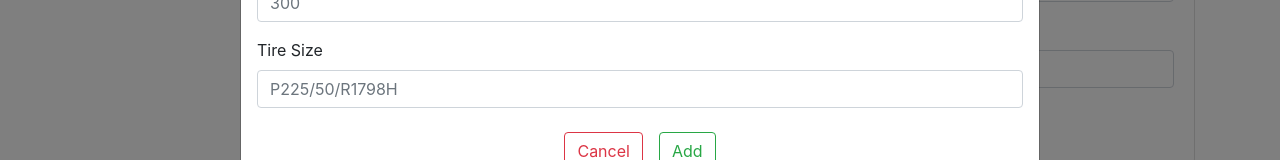
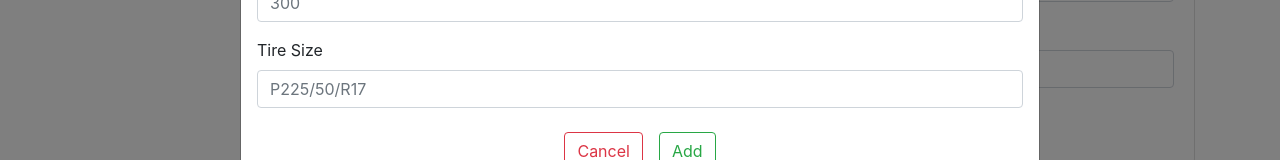
Before and after one commit to sdevalapurkar/smart-brake-monitor, a Next.js app: page /account in a window 1280 px wide. Both pictures are taken after a click on the button "Add Vehicle". Shown: the part 547-707 px from the top of the page. Built offline with nearby package versions, Linux system fonts and the light colour scheme.

Commit message:
update placeholder tirespecs

```diff
--- a/components/AddVehicleModal.jsx
+++ b/components/AddVehicleModal.jsx
@@ -108,7 +108,7 @@ class AddVehicleModal extends Component {
                                 <Form.Control
                                     name="tireSpecs"
                                     type="text"
-                                    placeholder="P225/50/R1798H"
+                                    placeholder="P225/50/R17"
                                     value={tireSpecs}
                                     onChange={evt => this.setState({ tireSpecs: evt.target.value })}
                                     required
```
